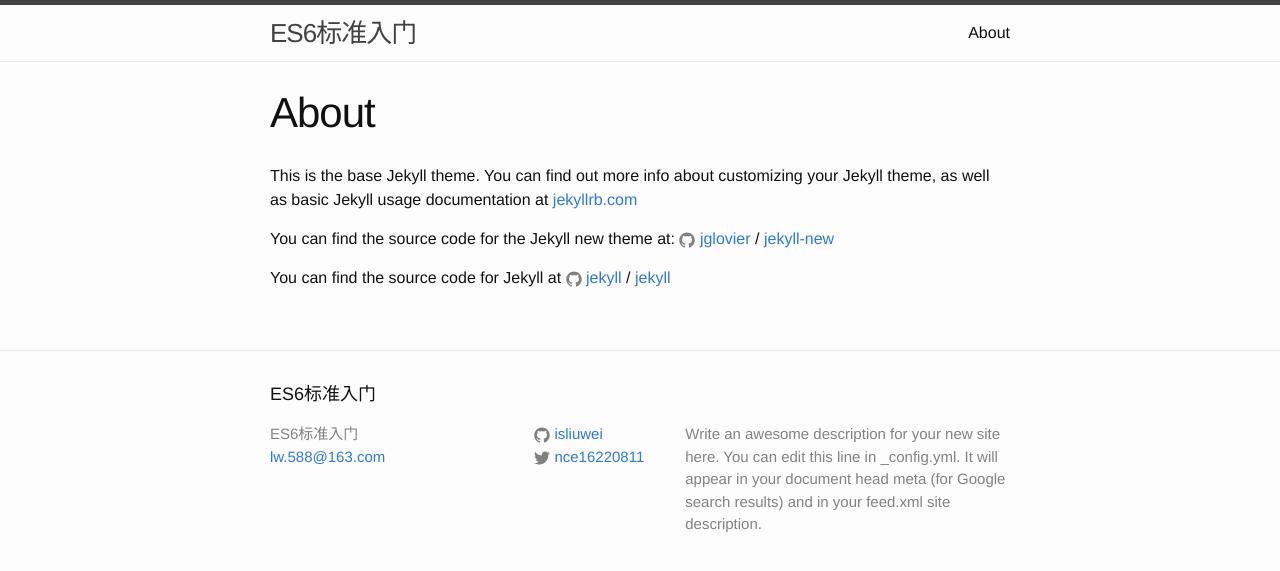
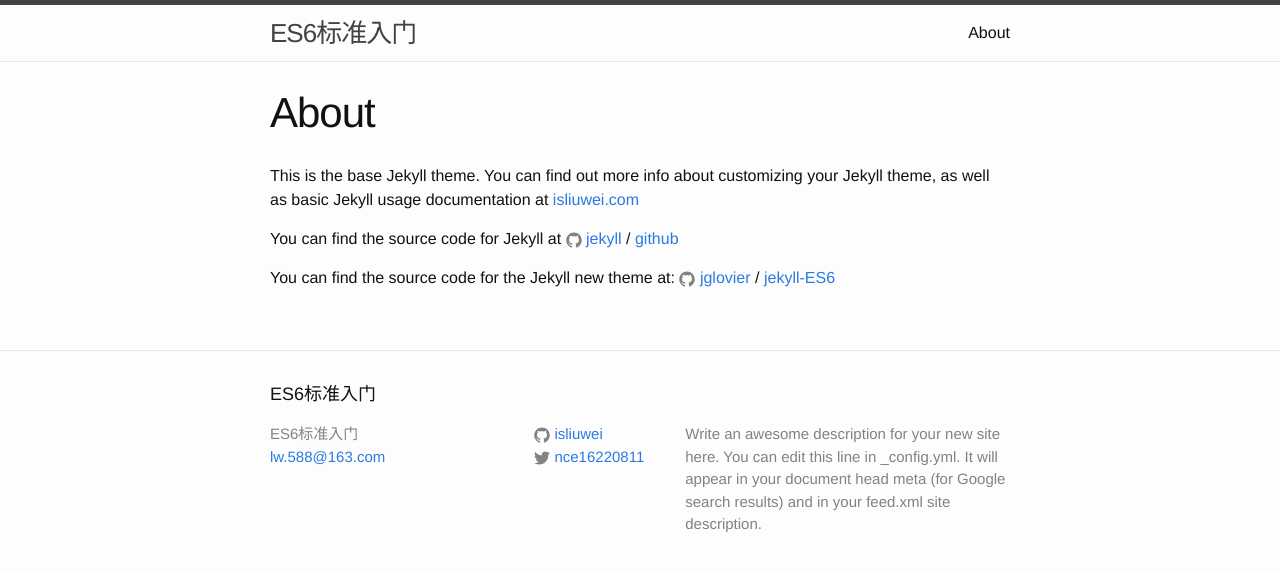
Before and after one commit to isliuwei/ES6, a Jekyll site: the page built from about.md, in a window 1280 px wide. Shown: the top 571 px of the page. Built offline with Jekyll 4.4.1, drawn with Linux system fonts in a browser that asks for light colours.

Commit message:
修改了部分社交账号

```diff
--- a/about.md
+++ b/about.md
@@ -4,12 +4,14 @@
 permalink: /about/
 ---
 
-This is the base Jekyll theme. You can find out more info about customizing your Jekyll theme, as well as basic Jekyll usage documentation at [jekyllrb.com](http://jekyllrb.com/)
+This is the base Jekyll theme. You can find out more info about customizing your Jekyll theme, as well as basic Jekyll usage documentation at [isliuwei.com](http://isliuwei.com/)
+
+
+
+You can find the source code for Jekyll at
+{% include icon-github.html username="jekyll" %} /
+[github](https://github.com/isliuwei)
 
 You can find the source code for the Jekyll new theme at:
 {% include icon-github.html username="jglovier" %} /
-[jekyll-new](https://github.com/jglovier/jekyll-new)
-
-You can find the source code for Jekyll at
-{% include icon-github.html username="jekyll" %} /
-[jekyll](https://github.com/jekyll/jekyll)
+[jekyll-ES6](https://github.com/isliuwei/ES6)
```
Also changed, not shown: 1 other file.
